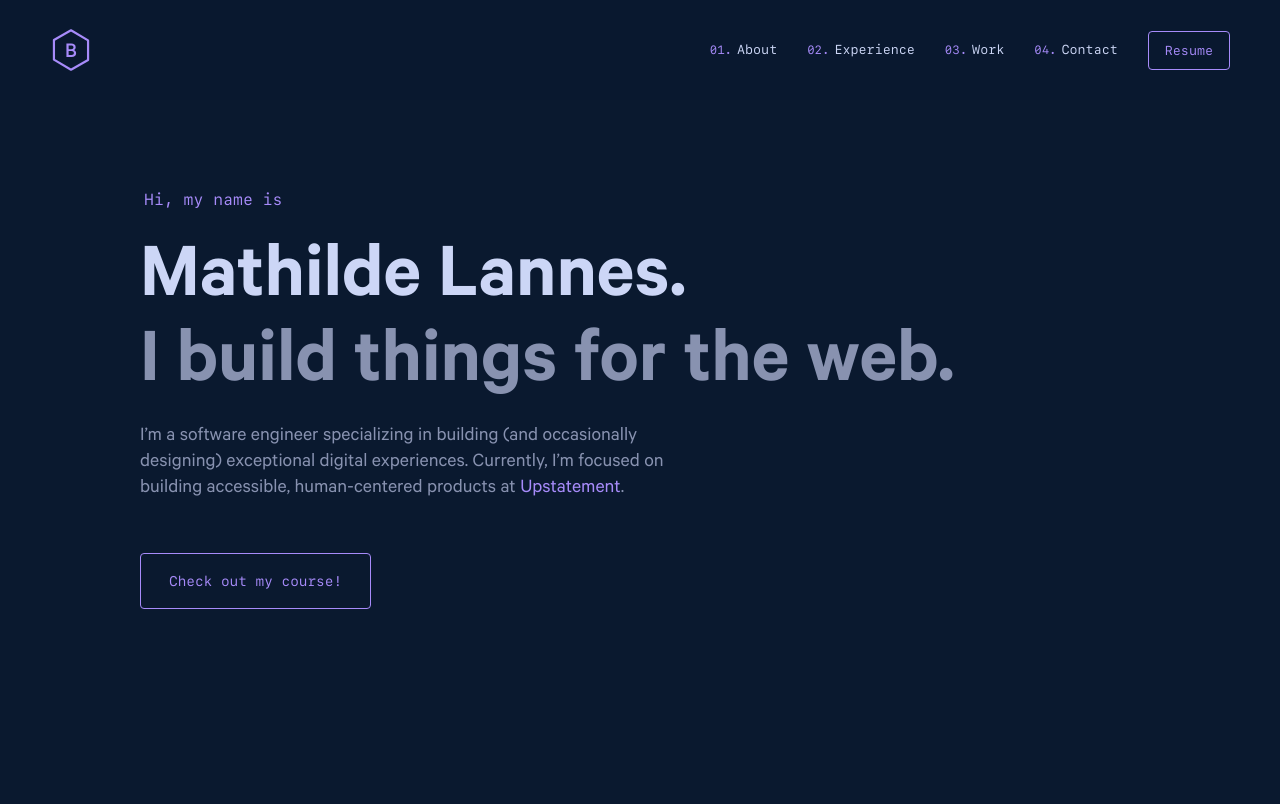
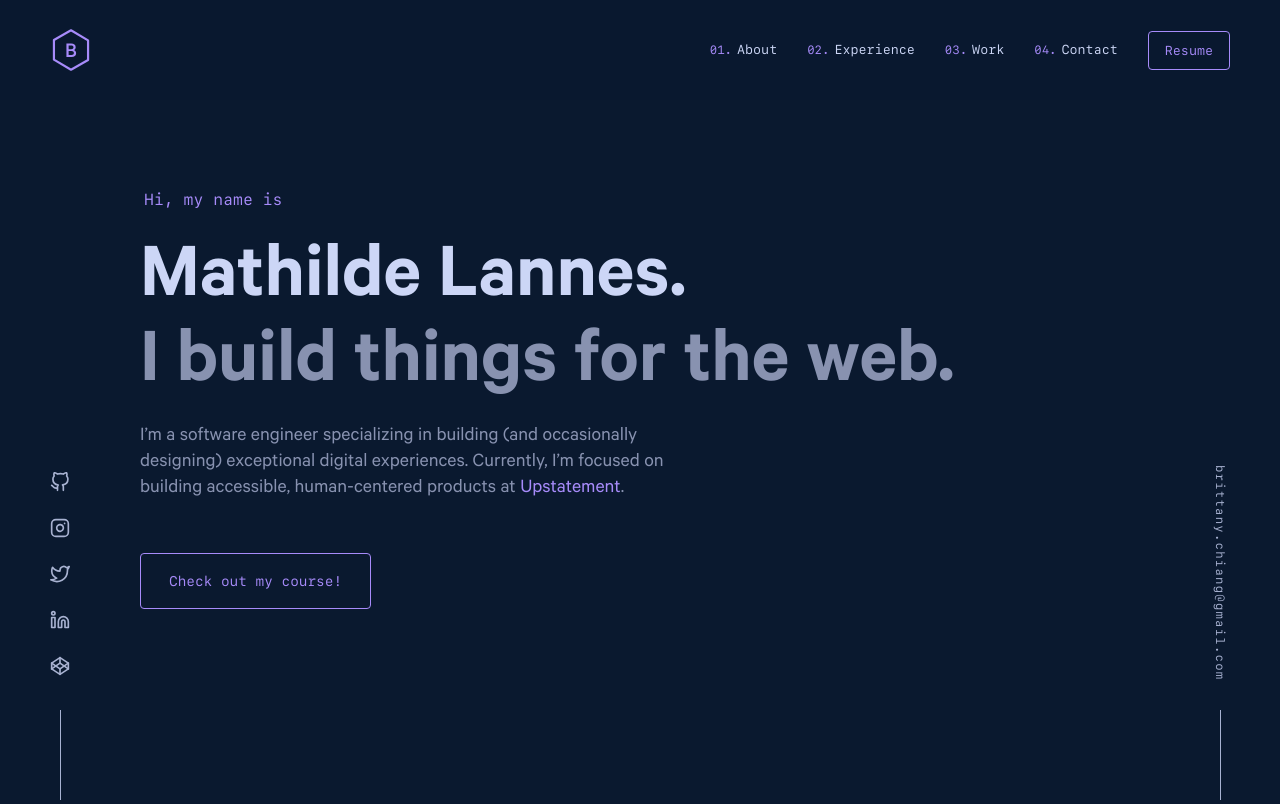
Before and after one commit to mathilde-lannes/mathilde-lannes.github.io, a Gatsby site: page / in a window 1280 px wide. Shown: the top 804 px of the page. Built offline with nearby package versions, Linux system fonts and the light colour scheme; Gatsby itself is replaced by a stand-in of ours.

Commit message:
Add social links

```diff
--- /dev/null
+++ b/src/components/Email.tsx
@@ -0,0 +1,47 @@
+import React from 'react';
+import styled from "styled-components";
+import Side from "./Side";
+import { email } from '../config';
+
+const StyledLinkWrapper = styled.div`
+  display: flex;
+  flex-direction: column;
+  align-items: center;
+  position: relative;
+
+  &:after {
+    content: '';
+    display: block;
+    width: 1px;
+    height: 90px;
+    margin: 0 auto;
+    background-color: var(--light-slate);
+  }
+
+  a {
+    margin: 20px auto;
+    padding: 10px;
+    font-family: var(--font-mono);
+    font-size: var(--fz-xxs);
+    line-height: var(--fz-lg);
+    letter-spacing: 0.1em;
+    writing-mode: vertical-rl;
+
+    &:hover,
+    &:focus {
+      transform: translateY(-3px);
+    }
+  }
+`;
+
+const Email = ({ isHome }) => {
+    return (
+        <Side isHome={isHome} orientation="right">
+            <StyledLinkWrapper>
+                <a href={`mailto:${email}`}>{email}</a>
+            </StyledLinkWrapper>
+        </Side>
+    );
+};
+
+export default Email;
--- /dev/null
+++ b/src/components/Footer.tsx
@@ -0,0 +1,95 @@
+import React, {useEffect, useState} from 'react';
+import styled from "styled-components";
+import {Icon} from "./icons";
+import { socialMedia } from '../config';
+
+const StyledFooter = styled.footer`
+  ${({ theme }) => theme.mixins.flexCenter};
+  flex-direction: column;
+  height: auto;
+  min-height: 70px;
+  padding: 15px;
+  text-align: center;
+`;
+
+const StyledSocialLinks = styled.div`
+  display: none;
+
+  @media (max-width: 768px) {
+    display: block;
+    width: 100%;
+    max-width: 270px;
+    margin: 0 auto 10px;
+    color: var(--light-slate);
+  }
+
+  ul {
+    ${({ theme }) => theme.mixins.flexBetween};
+    padding: 0;
+    margin: 0;
+    list-style: none;
+
+    a {
+      padding: 10px;
+      svg {
+        width: 20px;
+        height: 20px;
+      }
+    }
+  }
+`;
+
+const StyledCredit = styled.div`
+  color: var(--light-slate);
+  font-family: var(--font-mono);
+  font-size: var(--fz-xxs);
+  line-height: 1;
+
+  a {
+    padding: 10px;
+  }
+
+  .github-stats {
+    margin-top: 10px;
+
+    & > span {
+      display: inline-flex;
+      align-items: center;
+      margin: 0 7px;
+    }
+    svg {
+      display: inline-block;
+      margin-right: 5px;
+      width: 14px;
+      height: 14px;
+    }
+  }
+`;
+
+const Footer = () => {
+
+    return (
+        <StyledFooter>
+            <StyledSocialLinks>
+                <ul>
+                    {socialMedia &&
+                        socialMedia.map(({ name, url }, i) => (
+                            <li key={i}>
+                                <a href={url} aria-label={name}>
+                                    <Icon name={name} />
+                                </a>
+                            </li>
+                        ))}
+                </ul>
+            </StyledSocialLinks>
+
+            <StyledCredit tabindex="-1">
+                <a href="https://github.com/bchiang7/v4">
+                    <div>Designed &amp; Built by Brittany Chiang</div>
+                </a>
+            </StyledCredit>
+        </StyledFooter>
+    );
+};
+
+export default Footer;
--- /dev/null
+++ b/src/components/Head.tsx
@@ -0,0 +1,55 @@
+import React from 'react';
+import {graphql, useStaticQuery} from "gatsby";
+
+const Head = ({ location }) => {
+
+    const { site } = useStaticQuery(
+        graphql`
+      query {
+        site {
+          siteMetadata {
+            defaultTitle: title
+            defaultDescription: description
+            siteUrl
+          }
+        }
+      }
+    `,
+    );
+
+    const {
+        defaultTitle,
+        defaultDescription,
+        siteUrl,
+        defaultImage,
+    } = site.siteMetadata;
+
+    const seo = {
+        title: defaultTitle,
+        description: defaultDescription,
+        image: `${siteUrl}${defaultImage}`,
+        url: `${siteUrl}${location.pathname}`,
+    };
+    return (
+        <>
+            <title>{ seo.title }</title>
+            <html lang="en" />
+
+            <meta name="description" content={seo.description} />
+            <meta name="image" content={seo.image} />
+
+            <meta property="og:title" content={seo.title} />
+            <meta property="og:description" content={seo.description} />
+            <meta property="og:image" content={seo.image} />
+            <meta property="og:url" content={seo.url} />
+            <meta property="og:type" content="website" />
+
+            <meta name="twitter:card" content="summary_large_image" />
+            <meta name="twitter:title" content={seo.title} />
+            <meta name="twitter:description" content={seo.description} />
+            <meta name="twitter:image" content={seo.image} />
+        </>
+    );
+};
+
+export default Head;
--- a/src/components/Layout.tsx
+++ b/src/components/Layout.tsx
@@ -1,7 +1,12 @@
-import React from 'react';
+import React, {useEffect, useState} from 'react';
 import styled, {ThemeProvider} from "styled-components";
 import {GlobalStyle, theme} from "../styles";
 import Nav from "./Nav";
+import Footer from "./Footer";
+import Head from "./Head";
+import Loader from "./icons/loader";
+import Social from "./Social";
+import Email from "./Email";
 
 const StyledContent = styled.div`
   display: flex;
@@ -11,10 +16,43 @@ const StyledContent = styled.div`
 
 const Layout = ({ children, location }) => {
     const isHome = location.pathname === '/';
+    const [isLoading, setIsLoading] = useState(isHome);
+
+    // Sets target="_blank" rel="noopener noreferrer" on external links
+    const handleExternalLinks = () => {
+        const allLinks = Array.from(document.querySelectorAll('a'));
+        if (allLinks.length > 0) {
+            allLinks.forEach(link => {
+                if (link.host !== window.location.host) {
+                    link.setAttribute('rel', 'noopener noreferrer');
+                    link.setAttribute('target', '_blank');
+                }
+            });
+        }
+    };
+
+    useEffect(() => {
+        if (isLoading) {
+            return;
+        }
+
+        if (location.hash) {
+            const id = location.hash.substring(1); // location.hash without the '#'
+            setTimeout(() => {
+                const el = document.getElementById(id);
+                if (el) {
+                    el.scrollIntoView();
+                    el.focus();
+                }
+            }, 0);
+        }
+
+        handleExternalLinks();
+    }, [isLoading]);
 
     return (
         <div>
-            {/* TODO add Head */}
+            <Head location={location} />
             <div id="root">
                 <ThemeProvider theme={theme}>
                     <GlobalStyle />
@@ -25,10 +63,12 @@ const Layout = ({ children, location }) => {
 
                     <StyledContent>
                         <Nav isHome={isHome} />
+                        <Social isHome={isHome} />
+                        <Email isHome={isHome} />
 
                         <div id="content">
                             {children}
-                            {/*<Footer />*/}
+                            <Footer />
                         </div>
                     </StyledContent>
                 </ThemeProvider>
--- /dev/null
+++ b/src/components/Side.tsx
@@ -0,0 +1,55 @@
+import React, {useEffect, useState} from 'react';
+import styled from "styled-components";
+import {usePrefersReducedMotion} from "../hooks";
+import {loaderDelay} from "../utils";
+import {TransitionGroup, CSSTransition} from "react-transition-group";
+
+const StyledSideElement = styled.div`
+  width: 40px;
+  position: fixed;
+  bottom: 0;
+  left: ${props => (props.orientation === 'left' ? '40px' : 'auto')};
+  right: ${props => (props.orientation === 'left' ? 'auto' : '40px')};
+  z-index: 10;
+  color: var(--light-slate);
+
+  @media (max-width: 1080px) {
+    left: ${props => (props.orientation === 'left' ? '20px' : 'auto')};
+    right: ${props => (props.orientation === 'left' ? 'auto' : '20px')};
+  }
+
+  @media (max-width: 768px) {
+    display: none;
+  }
+`;
+
+const Side = ({ children, isHome, orientation }) => {
+    const [isMounted, setIsMounted] = useState(!isHome);
+    const prefersReducedMotion = usePrefersReducedMotion();
+
+    useEffect(() => {
+        if (!isHome || prefersReducedMotion) {
+            return;
+        }
+        const timeout = setTimeout(() => setIsMounted(true), loaderDelay);
+        return () => clearTimeout(timeout);
+    }, []);
+
+    return (
+        <StyledSideElement orientation={orientation}>
+            {prefersReducedMotion ? (
+                <>{children}</>
+            ) : (
+                <TransitionGroup component={null}>
+                    {isMounted && (
+                        <CSSTransition classNames={isHome ? 'fade' : ''} timeout={isHome ? loaderDelay : 0}>
+                            {children}
+                        </CSSTransition>
+                    )}
+                </TransitionGroup>
+            )}
+        </StyledSideElement>
+    );
+};
+
+export default Side;
--- /dev/null
+++ b/src/components/Social.tsx
@@ -0,0 +1,62 @@
+import React from 'react';
+import styled from "styled-components";
+import {Icon} from "./icons";
+import { socialMedia } from '../config';
+import Side from "./Side";
+
+const StyledSocialList = styled.ul`
+  display: flex;
+  flex-direction: column;
+  align-items: center;
+  margin: 0;
+  padding: 0;
+  list-style: none;
+
+  &:after {
+    content: '';
+    display: block;
+    width: 1px;
+    height: 90px;
+    margin: 0 auto;
+    background-color: var(--light-slate);
+  }
+
+  li {
+    &:last-of-type {
+      margin-bottom: 20px;
+    }
+
+    a {
+      padding: 10px;
+
+      &:hover,
+      &:focus {
+        transform: translateY(-3px);
+      }
+
+      svg {
+        width: 20px;
+        height: 20px;
+      }
+    }
+  }
+`;
+
+const Social = ({ isHome }) => {
+    return (
+        <Side isHome={isHome} orientation="left">
+            <StyledSocialList>
+                {socialMedia &&
+                    socialMedia.map(({ url, name }, i) => (
+                        <li key={i}>
+                            <a href={url} aria-label={name} target="_blank" rel="noreferrer">
+                                <Icon name={name} />
+                            </a>
+                        </li>
+                    ))}
+            </StyledSocialList>
+        </Side>
+    );
+};
+
+export default Social;
```
